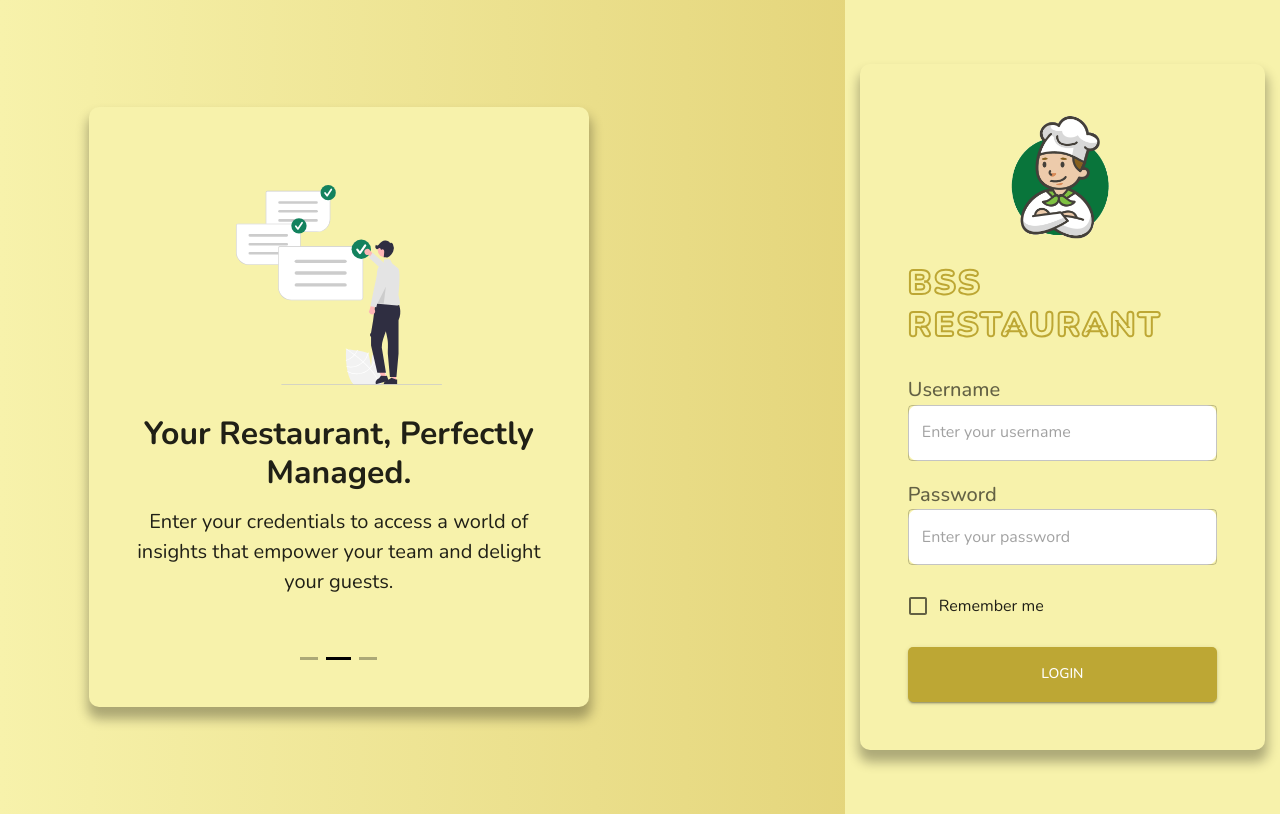
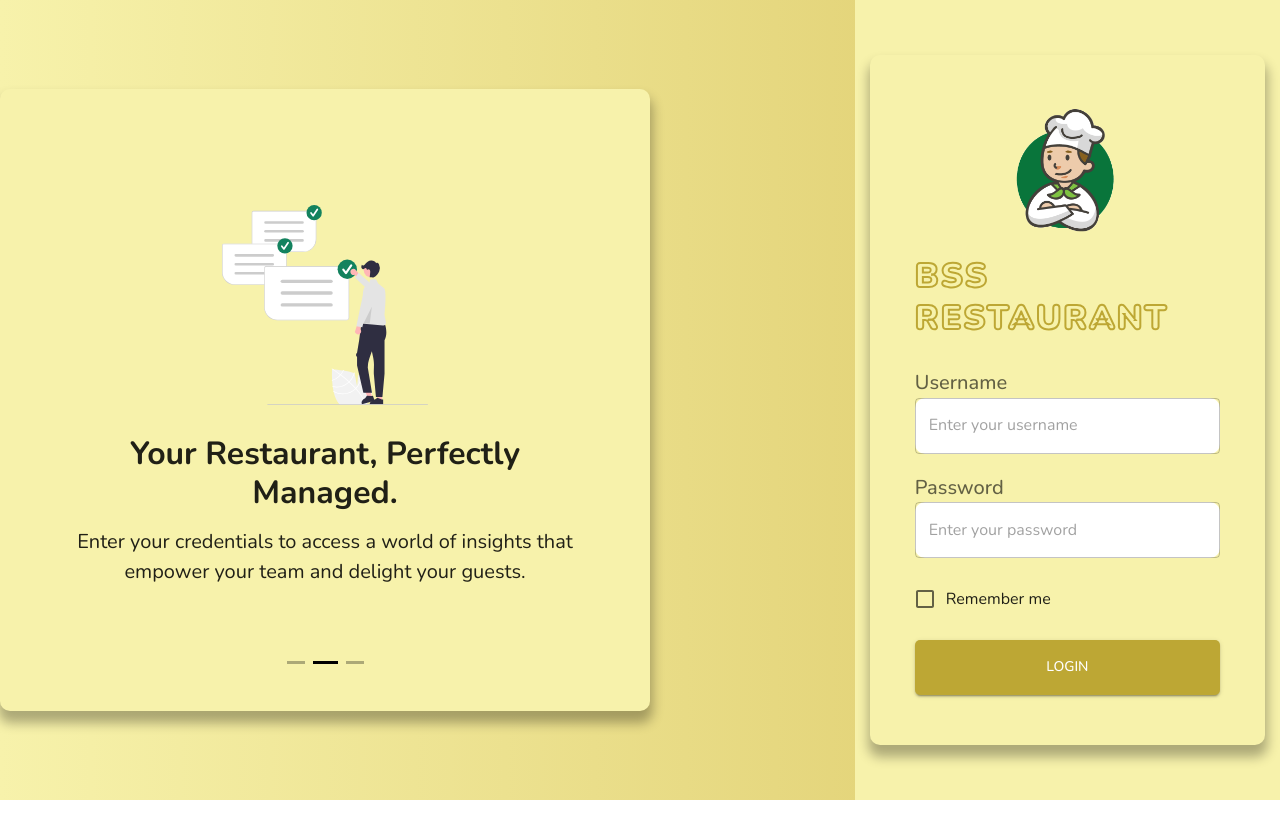
Before and after one commit to bug2007/Restaurant-Management-System, a React (Vite) app: page /login in a window 1280 px wide. Built offline with nearby package versions, Linux system fonts and the light colour scheme.

Commit message:
updated login page

```diff
--- a/src/components/Carousel.jsx
+++ b/src/components/Carousel.jsx
@@ -10,7 +10,7 @@ import { carouselContent } from '../util/data.js';
 export default function Carousel() {
     return (
         <>
-        <Box sx={{maxWidth: '500px', px: '3rem', pb: '2rem', minHeight: '600px', borderRadius: '10px', boxShadow: '0.5px 10px 12px 2px rgba(0, 0, 0, 0.3)', display: 'flex', alignItems: 'end', backgroundColor: 'primary.light'}}>
+        <Box sx={{maxWidth: '650px', px: '3rem', py: '2rem', borderRadius: '10px', boxShadow: '0.5px 10px 12px 2px rgba(0, 0, 0, 0.3)', display: 'flex', alignItems: 'end', backgroundColor: 'primary.light'}}>
             <Swiper
                 modules={[Pagination, A11y, Autoplay]}
                 // spaceBetween={50}
@@ -28,11 +28,11 @@ export default function Carousel() {
                 // scrollbar={{ draggable: true }}
                 onSwiper={(swiper) => console.log(swiper)}
                 onSlideChange={() => console.log('slide change')}
-                style={{paddingBottom: '3rem'}}
+                style={{paddingBottom: '0.5rem'}}
                 >
                 {carouselContent.map((content) => (
                     <SwiperSlide key={content.heading}>
-                        <Box sx={{display: 'flex', flexDirection: 'column', alignItems: 'center', gap: '15px', textAlign: 'center'}}>
+                        <Box sx={{px: '1rem', display: 'flex', flexDirection: 'column', alignItems: 'center', justifyContent: 'center', gap: '15px', textAlign: 'center', maxWidth: '528px', minHeight: '550px' }}>
                             <img src={content.imgSrc} style={{width: '240px', height: '200px', marginBottom: '15px'}} />
                             <Typography sx={{fontSize: '2rem', lineHeight: '120%', fontWeight: 'bold'}}>{content.heading}</Typography>
                             <Typography sx={{fontSize: '20px'}}>{content.text}</Typography>
--- a/src/pages/Login.jsx
+++ b/src/pages/Login.jsx
@@ -69,11 +69,11 @@ export default function Login() {
             display: 'flex',
             alignItems: 'center',
             justifyContent: 'end',
-            gap: '16rem'
+            gap: '16vw'
         }}>
             <Carousel />
-            <Box sx={{backgroundColor: 'primary.light', width: '34vw', minHeight: '100vh', py: '4rem', px: '15px'}}>
-                <Box sx={{borderRadius: '10px', boxShadow: '0.5px 10px 12px 2px rgba(0, 0, 0, 0.3)', py: '3rem', px: '3rem', display: 'flex', flexDirection: 'column', alignItems: 'center', gap: '20px'}}>
+            <Box sx={{backgroundColor: 'primary.light', width: '34vw', minHeight: '100vh', px: '15px', display: 'flex', alignItems: 'center', justifyContent: 'center'}}>
+                <Box sx={{minWidth: '29vw', minHeight: '572px', borderRadius: '10px', boxShadow: '0.5px 10px 12px 2px rgba(0, 0, 0, 0.3)', py: '50px', px: '45px', display: 'flex', flexDirection: 'column', alignItems: 'center', gap: '20px'}}>
                     <img src={logoImg} style={{width: '130px'}} />
                     <Typography
                         variant="h4"
```
